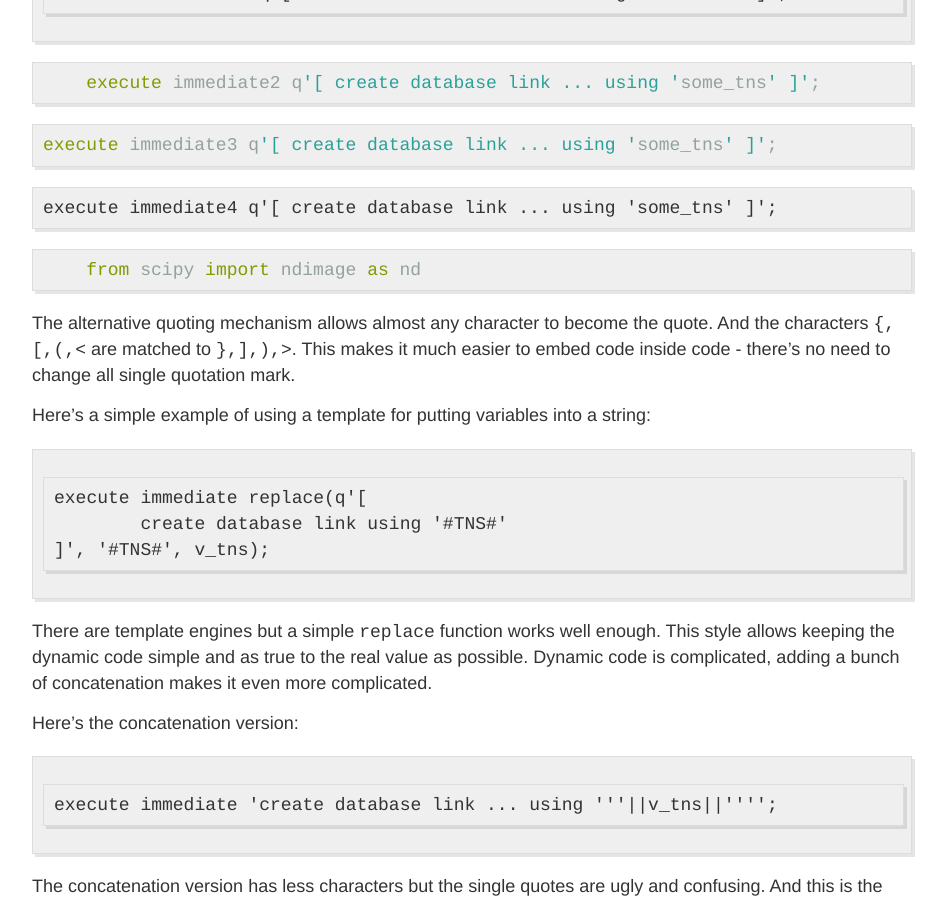
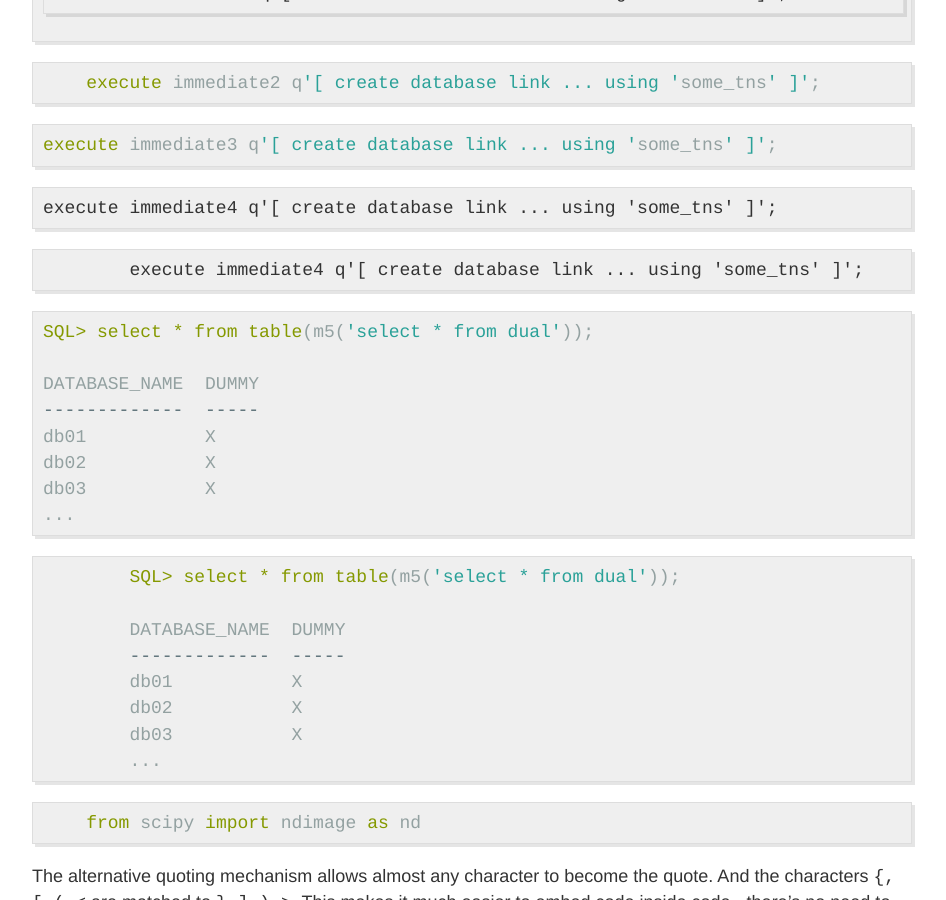
Before and after one commit to method5/method5.github.io, a Jekyll site: the page built from _posts/2017-05-12-Simplify-string-concatenation-with-alternative-quotes-and-templates.md, in a window 1280 px wide and 900 px high, scrolled down 514 px. Shown: the whole window, without its empty margins (168-1114 px from the left). Built offline with Jekyll 4.4.1, drawn with Linux system fonts in a browser that asks for light colours; comment, search, counter and statistics services are not loaded.

Commit message:
Update 2017-05-12-Simplify-string-concatenation-with-alternative-quotes-and-templates.md

```diff
--- a/_posts/2017-05-12-Simplify-string-concatenation-with-alternative-quotes-and-templates.md
+++ b/_posts/2017-05-12-Simplify-string-concatenation-with-alternative-quotes-and-templates.md
@@ -20,9 +20,37 @@ Here's a simple example that uses the alternative quoting mechanism to avoid esc
 execute immediate3 q'[ create database link ... using 'some_tns' ]';
 {% endhighlight %}
 
-{% highlight markdown %}
+{% highlight plaintext %}
 execute immediate4 q'[ create database link ... using 'some_tns' ]';
 {% endhighlight %}
+
+{% highlight plaintext %}
+	execute immediate4 q'[ create database link ... using 'some_tns' ]';
+{% endhighlight %}
+
+
+{% highlight sql %}
+SQL> select * from table(m5('select * from dual'));
+
+DATABASE_NAME  DUMMY
+-------------  -----
+db01           X
+db02           X
+db03           X
+...
+{% endhighlight %}
+
+{% highlight sql %}
+	SQL> select * from table(m5('select * from dual'));
+
+	DATABASE_NAME  DUMMY
+	-------------  -----
+	db01           X
+	db02           X
+	db03           X
+	...
+{% endhighlight %}
+
 
 
 {% highlight python %}
```
